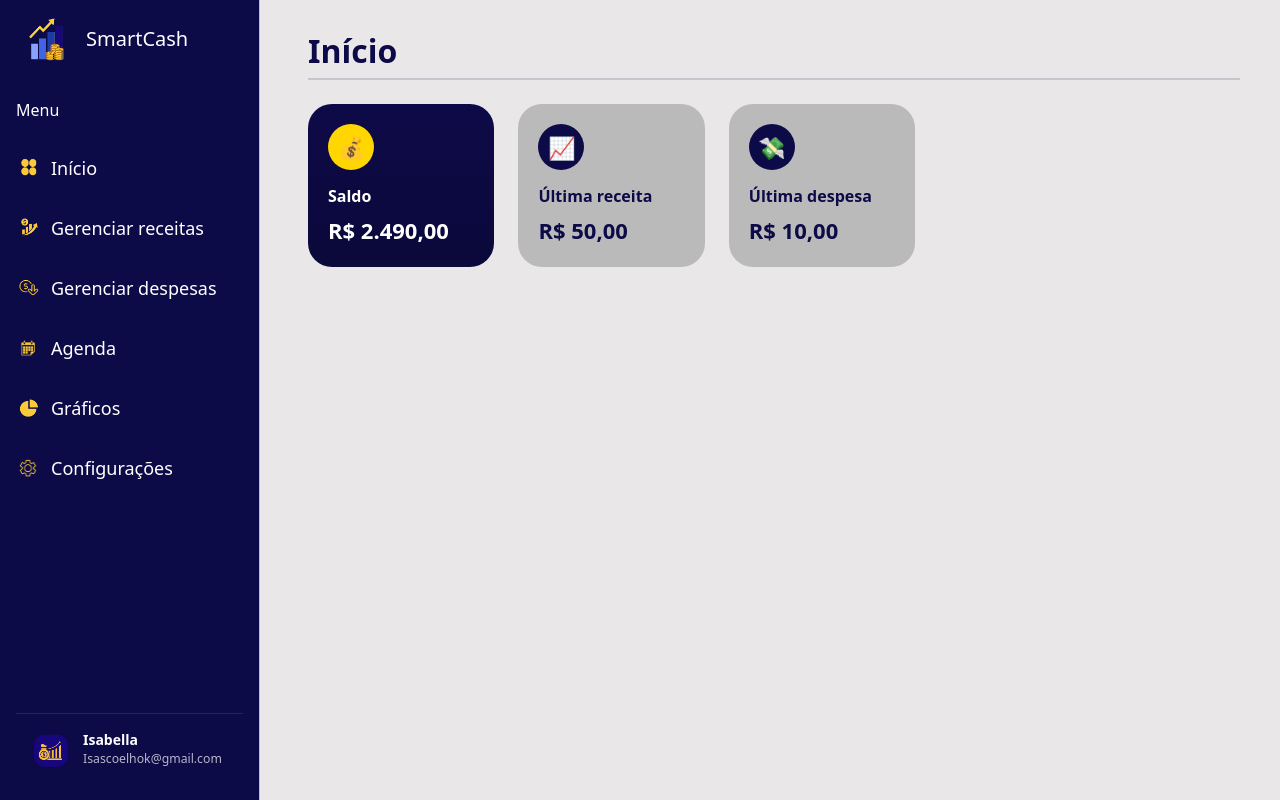
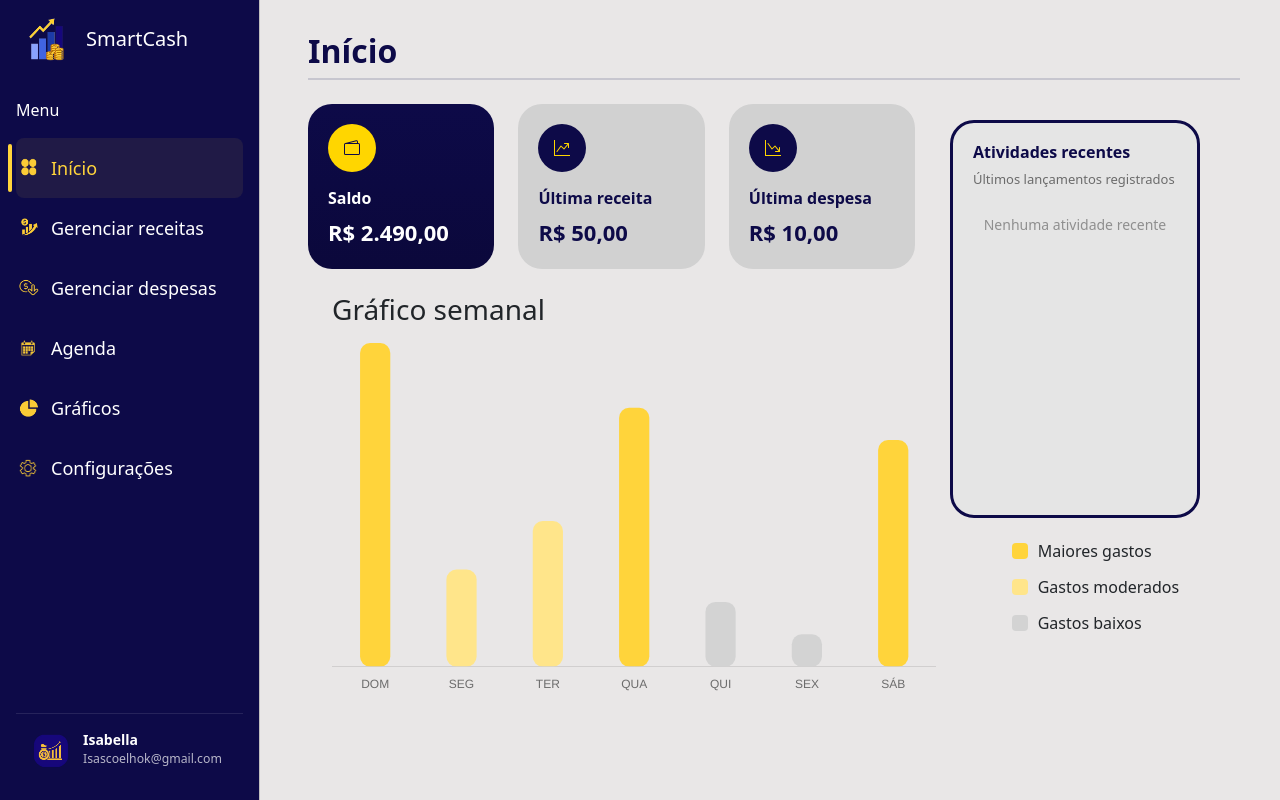
Before and after one commit to isascoelho/TCC-bellaebe, a website: page home.html in a window 1280 px wide. Drawn offline with nearby package versions, Linux system fonts and the light colour scheme; no server answers; sample sign-in values are in the browser's storage.

Commit message:
versão página inicial

```diff
--- /dev/null
+++ b/atividade.js
@@ -0,0 +1,56 @@
+console.log('atividades.js carregou');
+
+window.renderizarBolhas = function (atividades) {
+  const container = document.getElementById('bolhasContainer');
+  const textoVazio = document.getElementById('semAtividades');
+
+  if (!container || !textoVazio) return;
+
+  container.innerHTML = '';
+
+  // estado vazio
+  if (!atividades || atividades.length === 0) {
+    textoVazio.style.display = 'block';
+    return;
+  }
+
+  textoVazio.style.display = 'none';
+
+  const ultimas = atividades.slice(0, 3);
+
+
+   const positions = [
+    // FARMÁCIA – mais pra cima e direita
+  { top: '20px', left: '80px' },
+
+  // PIX – abaixo da farmácia e mais à direita
+  { top: '110px', left: '75px' },
+
+  // UBER – abaixo do pix e mais à esquerda
+  { top: '60px', left: '10px' }
+];
+
+  ultimas.forEach((atividade, index) => {
+    const bolha = document.createElement('div');
+    bolha.classList.add('bolha' , `bolha-${index + 1}`);
+
+    if (index === 0) bolha.classList.add('bolha-grande');
+    if (index === 1) bolha.classList.add('bolha-media');
+    if (index === 2) bolha.classList.add('bolha-pequena');
+
+    bolha.classList.add(
+      atividade.tipo === 'receita' ? 'bolha-receita' : 'bolha-despesa'
+    );
+
+    bolha.innerHTML = `
+      <span>${atividade.nome}</span>
+      <strong>R$ ${Number(atividade.valor).toFixed(2)}</strong>
+    `;
+
+    bolha.style.top = positions[index].top;
+    bolha.style.left = positions[index].left;
+    bolha.style.animationDelay = `${index * 0.12}s`;
+
+    container.appendChild(bolha);
+  });
+};
--- a/css/estilos3.css
+++ b/css/estilos3.css
@@ -22,7 +22,7 @@
 .offcanvas-body {
   display: flex;
   flex-direction: column;
-  height: 10%;
+  height: 100%;
 }
 .offcanvas-title {
   color: white;
@@ -36,11 +36,13 @@
 .content {
   margin-left: 260px; /* mesmo valor da largura do menu */
   padding: 20px;
+    position: relative;
 }
 
 body{
     background-color: rgb(233, 231, 231) !important;
     margin-left: 20px;
+     overflow-y: auto !important;
 }
 
 .offcanvas-title img {
@@ -160,27 +162,34 @@ body{
 
 /* Cards claros */
 .card-light {
-  background-color: #bababa;
+  background-color: #d1d1d1;
   color: #0d0a48;
 }
 
-/* Ícone circular */
 .icon-circle {
-  width: 46px;
-  height: 46px;
+  width: 48px;
+  height: 48px;
   border-radius: 50%;
-  background-color: #0d0a48;
-  color: #ffd600;
   display: flex;
   align-items: center;
   justify-content: center;
-  font-size: 22px;
+}
+
+.icon-circle img {
+  width: 24px;
+  height: 24px;
+  object-fit: contain;
 }
 
 /* Ícone especial do saldo */
 .icon-saldo {
   background-color: #ffd600;
   color: #0d0a48;
+}
+
+.icon-saldo2 {
+  background-color: #0d0a48;
+  color: #ffd600 !important;
 }
 
 /* Texto */
@@ -209,3 +218,206 @@ body{
     flex-direction: column;
   }
 }
+
+.grafico-container {
+  padding: 24px;
+  height: 400px; /* 👈 ESSENCIAL */
+   width: 70%;
+  margin-right: auto;
+
+}
+
+#graficoSemanal {
+  width: 100%;
+  height: 100%;
+}
+
+.grafico-container h3 {
+  margin-bottom: 16px; /* ajuste: 12px, 20px, etc */
+}
+
+.grafico-wrapper {
+  display: flex;
+  align-items: flex-start;;
+  gap: 32px;
+}
+
+
+.grafico-legenda {
+  width: 24.5%;       /* legenda à direita */
+  display: flex;
+  flex-direction: column;
+  gap: 12px;
+  margin-top: 270px;
+}
+
+.legenda-item {
+  display: flex;
+  align-items: center;
+  gap: 10px;
+}
+
+/* quadradinhos */
+.legenda-cor {
+  width: 16px;
+  height: 16px;
+  border-radius: 4px;
+}
+
+/* cores */
+.legenda-cor.alto {
+  background-color: #FFD43B; /* amarelo forte */
+}
+
+.legenda-cor.moderado {
+  background-color: #FFE58A; /* amarelo claro */
+}
+
+.legenda-cor.baixo {
+  background-color: #D3D3D3; /* cinza */
+}
+
+.atividades-card {
+  width: 250px !important;
+  background: #e5e5e5;
+  border-radius: 24px;
+  padding: 20px;
+  border: 3px solid #0d0a48;
+    position: absolute;
+  top: 120px;     /* distância do topo */
+  right: 80px;   /* distância da direita */
+  width: 260px;
+
+}
+
+.atividades-card h4 {
+  font-size: 16px;
+  font-weight: 700;
+  color: #0d0a48;
+  margin-bottom: 16px;
+}
+
+.bolhas-container {
+  position: relative;
+  width: 100%;
+  height: 260px;   /* 👈 maior que antes */
+}
+
+/* bolha base */
+.bolha {
+  position: absolute;
+  border-radius: 50%;
+  display: flex;
+  flex-direction: column;
+  align-items: center;
+  justify-content: center;
+  text-align: center;
+  font-weight: 700;
+  box-shadow: 0 10px 25px rgba(0,0,0,0.15);
+}
+
+
+/* tamanhos */
+.bolha-grande {
+  width: 100px;   /* Farmácia menor */
+  height: 100px;
+
+}
+
+.bolha-media {
+  width: 90px;    /* Pix */
+  height: 90px;
+
+}
+
+.bolha-pequena {
+  width: 80px;    /* Uber */
+  height: 80px;
+
+}
+
+/* cores */
+.bolha-despesa {
+  background: #FFD43B;
+  color: #0d0a48;
+}
+
+.bolha-receita {
+  background: #0d0a48;
+  color: #fff;
+}
+
+.sem-atividades {
+  display: block;
+  margin-top: 24px;
+  text-align: center;
+  font-size: 14px;
+  color: #7a7a7a;
+  opacity: 0.8;
+}
+
+.bolha span {
+  font-size: 13px;
+}
+
+.bolha strong {
+  font-size: 14px;
+}
+
+/* cores individuais das bolhas */
+.bolha-1 {
+  background-color: #FFD43B; /* amarelo forte */
+  color: #0d0a48;
+}
+
+.bolha-2 {
+  background-color: #0d0a48; /* azul escuro */
+  color: #ffffff;
+}
+
+.bolha-3 {
+  background-color: #FFE58A; /* amarelo claro */
+  color: #0d0a48;
+}
+
+
+.atividades-subtitulo {
+  display: block;
+  font-size: 13px;
+  color: #6b6b6b;
+  margin-top: -8px;
+  margin-bottom: 12px;
+}
+
+@keyframes surgirBolha {
+  from {
+    opacity: 0;
+    transform: scale(0.85);
+  }
+  to {
+    opacity: 1;
+    transform: scale(1);
+  }
+}
+
+.bolha {
+  animation: surgirBolha 0.4s ease-out forwards;
+}
+
+.nav-link.active {
+  position: relative;
+  color: #FFD43B !important;
+  background-color: rgba(255, 212, 59, 0.08);
+  border-radius: 8px;
+}
+
+.nav-link.active::before {
+  content: "";
+  position: absolute;
+  left: -8px;
+  top: 10%;
+  width: 4px;
+  height: 80%;
+  background-color: #FFD43B;
+  border-radius: 4px;
+}
--- /dev/null
+++ b/grafico.js
@@ -0,0 +1,78 @@
+document.addEventListener('DOMContentLoaded', function () {
+
+  const canvas = document.getElementById('graficoSemanal');
+  if (!canvas) return;
+
+  const ctx = canvas.getContext('2d');
+
+  // FUNÇÃO DE COR POR VALOR
+  function corPorValor(valor) {
+    // ALTOS: > 60
+    if (valor > 60) {
+      return '#FFD43B'; // amarelo forte
+    }
+
+    // MODERADOS: de 30 a 60
+    if (valor >= 30 && valor <= 60) {
+      return '#FFE58A'; // amarelo claro
+    }
+
+    // BAIXOS: < 30
+    return '#D3D3D3'; // cinza
+  }
+
+  // DADOS INICIAIS (ZERADOS)
+  const dadosIniciais = [100, 30, 45, 80, 20, 10, 70];
+  const coresIniciais = dadosIniciais.map(valor => corPorValor(valor));
+
+  // CRIA O GRÁFICO
+  const grafico = new Chart(ctx, {
+    type: 'bar',
+    data: {
+      labels: ['DOM', 'SEG', 'TER', 'QUA', 'QUI', 'SEX', 'SÁB'],
+      datasets: [{
+        data: dadosIniciais,
+        backgroundColor: coresIniciais,
+         barPercentage: 0.8,
+        categoryPercentage: 0.7,
+        barPercentage: 0.5,
+        borderRadius: 10,
+        borderSkipped: false
+      }]
+    },
+    options: {
+      responsive: true,
+      maintainAspectRatio: false,
+      plugins: {
+        legend: {
+          display: false
+        }
+      },
+      scales: {
+        x: {
+          grid: {
+            display: false
+          },
+          ticks: {
+            color: '#6c6c6c'
+          }
+        },
+        y: {
+          display: false,
+          min: 0,
+          max: 100
+        }
+      }
+    }
+  });
+
+  // FUNÇÃO PARA ATUALIZAR DEPOIS DO CADASTRO
+  window.atualizarGraficoSemanal = function (novosDados) {
+    grafico.data.datasets[0].data = novosDados;
+    grafico.data.datasets[0].backgroundColor =
+      novosDados.map(valor => corPorValor(valor));
+
+    grafico.update();
+  };
+
+});
--- a/home.html
+++ b/home.html
@@ -22,7 +22,7 @@
   <p>Menu</p>
 
   <li class="nav-item">
-    <a class="nav-link active" aria-current="page" href="#">
+    <a class="nav-link active" aria-current="page" href="home.html">
       <img src="imagens/logohome.png" class="icon-menu"> Início
     </a>
   </li>
@@ -71,8 +71,11 @@
   <!-- Card Saldo -->
  <div class="card-dashboard card-saldo">
   <div class="icon-circle icon-saldo">
-      💰
+   <svg xmlns="http://www.w3.org/2000/svg" width="16" height="16" fill="currentColor" class="bi bi-wallet2" viewBox="0 0 16 16">
+  <path d="M12.136.326A1.5 1.5 0 0 1 14 1.78V3h.5A1.5 1.5 0 0 1 16 4.5v9a1.5 1.5 0 0 1-1.5 1.5h-13A1.5 1.5 0 0 1 0 13.5v-9a1.5 1.5 0 0 1 1.432-1.499zM5.562 3H13V1.78a.5.5 0 0 0-.621-.484zM1.5 4a.5.5 0 0 0-.5.5v9a.5.5 0 0 0 .5.5h13a.5.5 0 0 0 .5-.5v-9a.5.5 0 0 0-.5-.5z"/>
+</svg>
   </div>
+
   <div class="card-content">
     <span class="card-label">Saldo</span>
     <strong class="card-value">R$ 2.490,00</strong>
@@ -81,9 +84,12 @@
 
   <!-- Card Última Receita -->
   <div class="card-dashboard card-light">
-    <div class="icon-circle">
-      📈
+    <div class="icon-circle icon-saldo2">
+    <svg xmlns="http://www.w3.org/2000/svg" width="16" height="16" fill="currentColor" class="bi bi-graph-up-arrow" viewBox="0 0 16 16">
+  <path fill-rule="evenodd" d="M0 0h1v15h15v1H0zm10 3.5a.5.5 0 0 1 .5-.5h4a.5.5 0 0 1 .5.5v4a.5.5 0 0 1-1 0V4.9l-3.613 4.417a.5.5 0 0 1-.74.037L7.06 6.767l-3.656 5.027a.5.5 0 0 1-.808-.588l4-5.5a.5.5 0 0 1 .758-.06l2.609 2.61L13.445 4H10.5a.5.5 0 0 1-.5-.5"/>
+</svg>
     </div>
+
     <div class="card-content">
       <span class="card-label">Última receita</span>
       <strong class="card-value dark">R$ 50,00</strong>
@@ -92,21 +98,67 @@
 
   <!-- Card Última Despesa -->
   <div class="card-dashboard card-light">
-    <div class="icon-circle">
-      💸
+    <div class="icon-circle icon-saldo2">
+    <svg xmlns="http://www.w3.org/2000/svg" width="16" height="16" fill="currentColor" class="bi bi-graph-down-arrow" viewBox="0 0 16 16">
+  <path fill-rule="evenodd" d="M0 0h1v15h15v1H0zm10 11.5a.5.5 0 0 0 .5.5h4a.5.5 0 0 0 .5-.5v-4a.5.5 0 0 0-1 0v2.6l-3.613-4.417a.5.5 0 0 0-.74-.037L7.06 8.233 3.404 3.206a.5.5 0 0 0-.808.588l4 5.5a.5.5 0 0 0 .758.06l2.609-2.61L13.445 11H10.5a.5.5 0 0 0-.5.5"/>
+</svg>
     </div>
     <div class="card-content">
       <span class="card-label">Última despesa</span>
       <strong class="card-value dark">R$ 10,00</strong>
     </div>
   </div>
-
-</div>
 </div>
 
 
 
+<div class="grafico-wrapper">
 
+  <!-- GRÁFICO -->
+  <div class="grafico-container">
+    <h3>Gráfico semanal</h3>
+    <canvas id="graficoSemanal"></canvas>
+  </div>
+
+  <!-- LEGENDA (AO LADO DIREITO) -->
+  <div class="grafico-legenda">
+    <div class="legenda-item">
+      <span class="legenda-cor alto"></span>
+      <span>Maiores gastos</span>
+    </div>
+
+    <div class="legenda-item">
+      <span class="legenda-cor moderado"></span>
+      <span>Gastos moderados</span>
+    </div>
+
+    <div class="legenda-item">
+      <span class="legenda-cor baixo"></span>
+      <span>Gastos baixos</span>
+    </div>
+  </div>
+
+</div>
+
+<div class="atividades-card">
+  <h4>Atividades recentes</h4>
+  <small class="atividades-subtitulo">
+  Últimos lançamentos registrados
+</small>
+
+  <!-- UX extra (estado vazio) -->
+  <small class="sem-atividades" id="semAtividades">
+    Nenhuma atividade recente
+  </small>
+
+  <div class="bolhas-container" id="bolhasContainer">
+    <!-- bolhas entram aqui via JS -->
+  </div>
+</div>
+
+<script src="https://cdn.jsdelivr.net/npm/chart.js"></script>
+<script src="/grafico.js"></script>
+<script src="atividade.js"></script>
 <script>
 const userId = localStorage.getItem("userId");
 
@@ -138,5 +190,6 @@ fetch(`/me/${userId}`)
     }
   });
 </script>
+
 <script src="https://cdn.jsdelivr.net/npm/bootstrap@5.3.4/dist/js/bootstrap.bundle.min.js" integrity="sha384-YUe2LzesAfftltw+PEaao2tjU/QATaW/rOitAq67e0CT0Zi2VVRL0oC4+gAaeBKu" crossorigin="anonymous"></script>
 </body>
```
Also changed, not shown: icons/carteira.svg (added), icons/despesa.svg (added), icons/receita.svg (added). Lines whose indentation alone changed are shown as unchanged.
